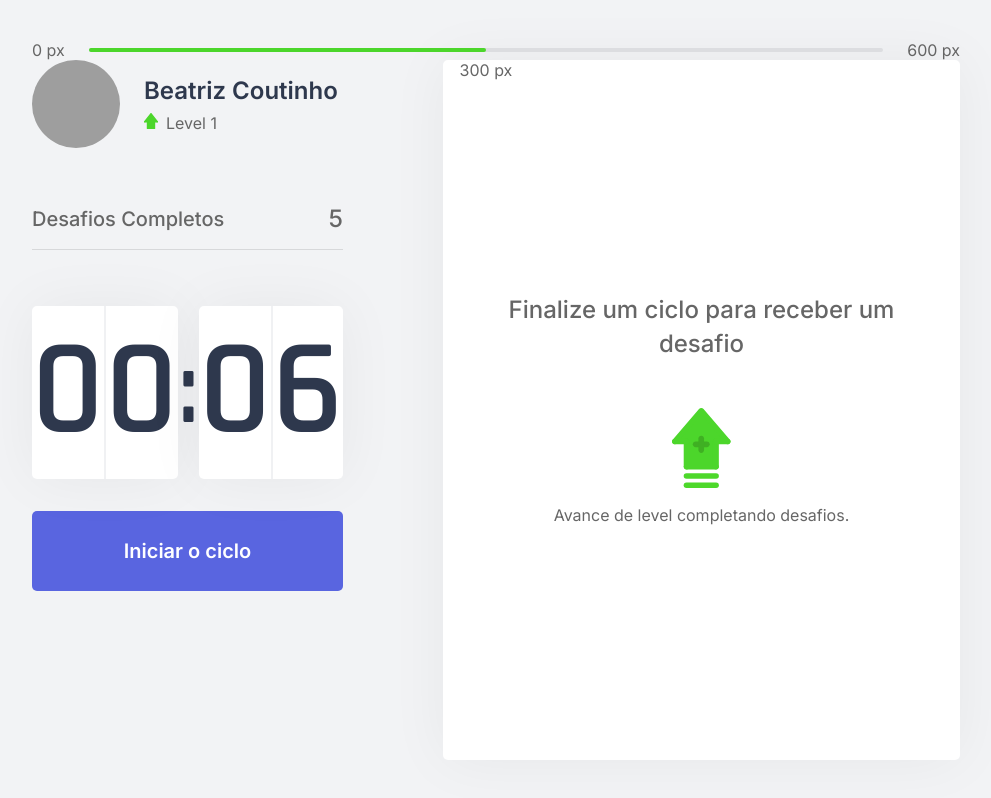
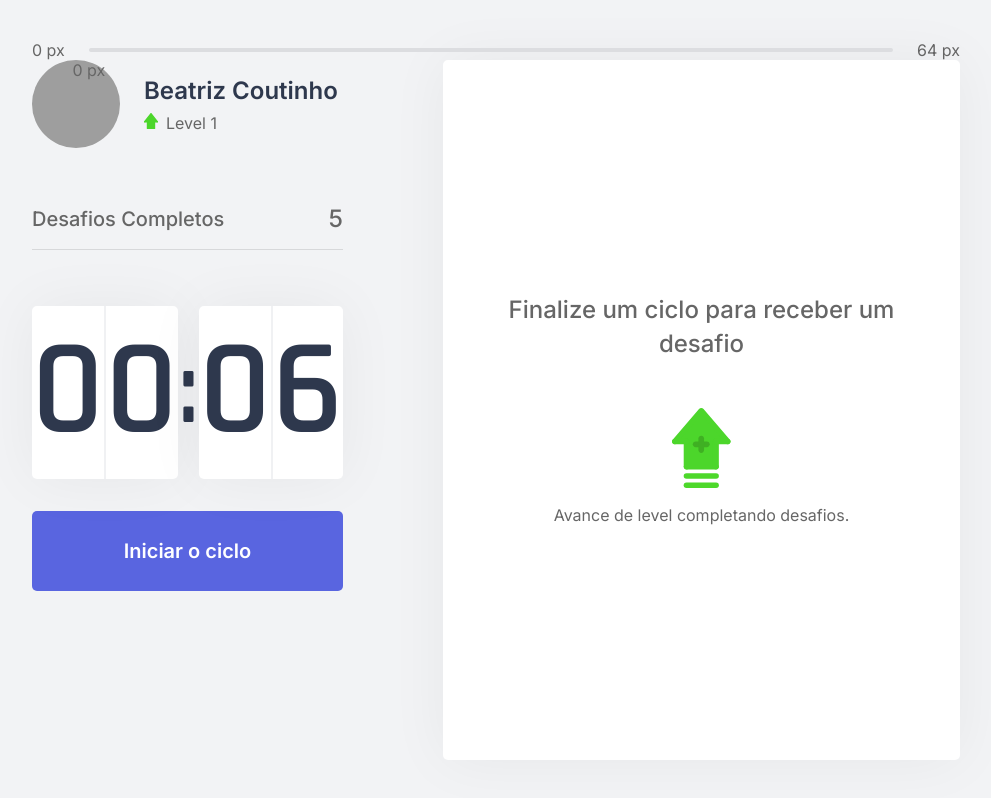
Before and after one commit to bibiacoutinho/NLW4Moveit, a Next.js app: page / in a window 1280 px wide. Shown: the whole page, without its empty margins (144-1135 px from the left). Built offline with nearby package versions, Linux system fonts and the light colour scheme; grey boxes are pictures that could not be loaded.

Commit message:
aula3: implementando exibiçao de experiencebar + botao 'falhei' dinamicos

```diff
--- a/src/components/ChallengeBox.tsx
+++ b/src/components/ChallengeBox.tsx
@@ -4,7 +4,7 @@
 
 export function ChallengeBox() {
 
-    const { activeChallenge } = useContext(ChallengesContext);
+    const { activeChallenge, resetChallenge } = useContext(ChallengesContext);
 
     return (
         <div className={styles.challengeBoxContainer}>
@@ -17,10 +17,19 @@
                         <p>{activeChallenge.description}</p>
 
                         <footer>
-                            <button type="button"
-                                className={styles.challengeFailedButton}>Falhei</button>
-                            <button type="button"
-                                className={styles.challengeSucceededButton}>Completei</button>
+                            <button
+                                type="button"
+                                className={styles.challengeFailedButton}
+                                onClick={resetChallenge}
+                            >
+                                Falhei
+                            </button>
+                            <button
+                                type="button"
+                                className={styles.challengeSucceededButton}
+                            >
+                                Completei
+                            </button>
                         </footer>
                     </main>
                 </div>
--- a/src/components/ExperienceBar.tsx
+++ b/src/components/ExperienceBar.tsx
@@ -1,14 +1,22 @@
+import { useContext } from 'react';
+import { ChallengesContext } from '../contexts/ChallengesContext';
 import styles from '../styles/components/ExperienceBar.module.css';
 
 export function ExperienceBar() {
+    const { currentExperience, experienceToNextLevel } = useContext(ChallengesContext);
+
+    const percentToNextLevel = Math.round(currentExperience * 100) / experienceToNextLevel;
+
     return (
         <header className={styles.experienceBar}>
             <span>0 px</span>
             <div>
-                <div style={{ width: '50%' }} />
-                <span className={styles.currentExperience} style={{ left: '50%' }}>300 px</span>
+                <div style={{ width: `${percentToNextLevel}%` }} />
+                <span className={styles.currentExperience} style={{ left: `${percentToNextLevel}%` }}>
+                    {currentExperience} px
+                </span>
             </div>
-            <span>600 px</span>
+            <span>{experienceToNextLevel} px</span>
         </header>
     );
 }
--- a/src/contexts/ChallengesContext.tsx
+++ b/src/contexts/ChallengesContext.tsx
@@ -12,10 +12,12 @@
 interface ChallengesContextData {
     level: number;
     currentExperience: number;
+    experienceToNextLevel: number;
     challengesCompleted: number;
     activeChallenge: Challenge;
     levelUp: () => void;
     startNewChallenge: () => void;
+    resetChallenge: () => void;
 }
 interface ChallengesProviderProps {
     children: ReactNode;
@@ -28,7 +30,9 @@
     const [currentExperience, setCurrentExperience] = useState(0);
     const [challengesCompleted, setChallengesCompleted] = useState(0);
 
-    const [activeChallenge, setActiveChallenge] = useState(null)
+    const [activeChallenge, setActiveChallenge] = useState(null);
+
+    const experienceToNextLevel = Math.pow((level + 1) * 4, 2);
 
     function levelUp() {
         setLevel(level + 1);
@@ -40,15 +44,21 @@
         setActiveChallenge(challenge)
     }
 
+    function resetChallenge() {
+        setActiveChallenge(null);
+    }
+
     return (
         <ChallengesContext.Provider
             value={{
                 level,
                 currentExperience,
+                experienceToNextLevel,
                 challengesCompleted,
                 levelUp,
                 startNewChallenge,
-                activeChallenge
+                activeChallenge,
+                resetChallenge
             }}>
             {children}
         </ChallengesContext.Provider>
```
